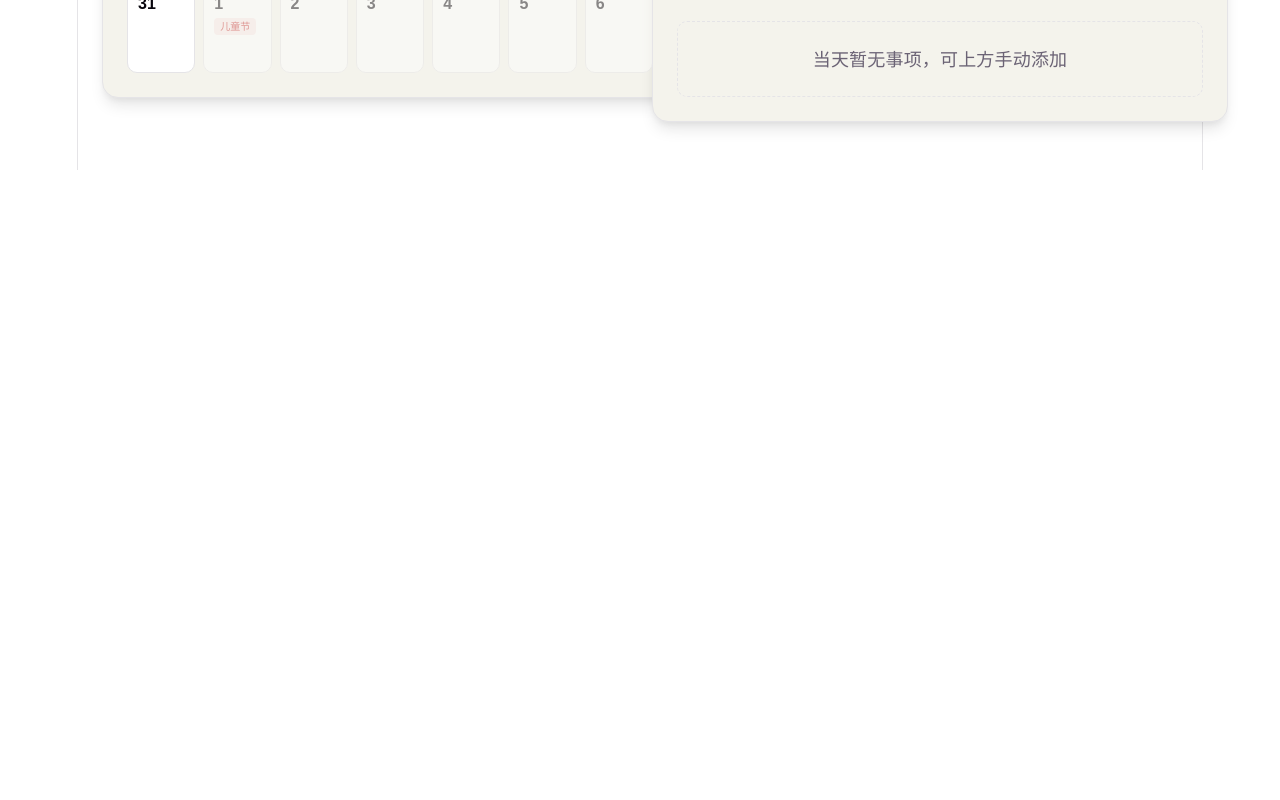
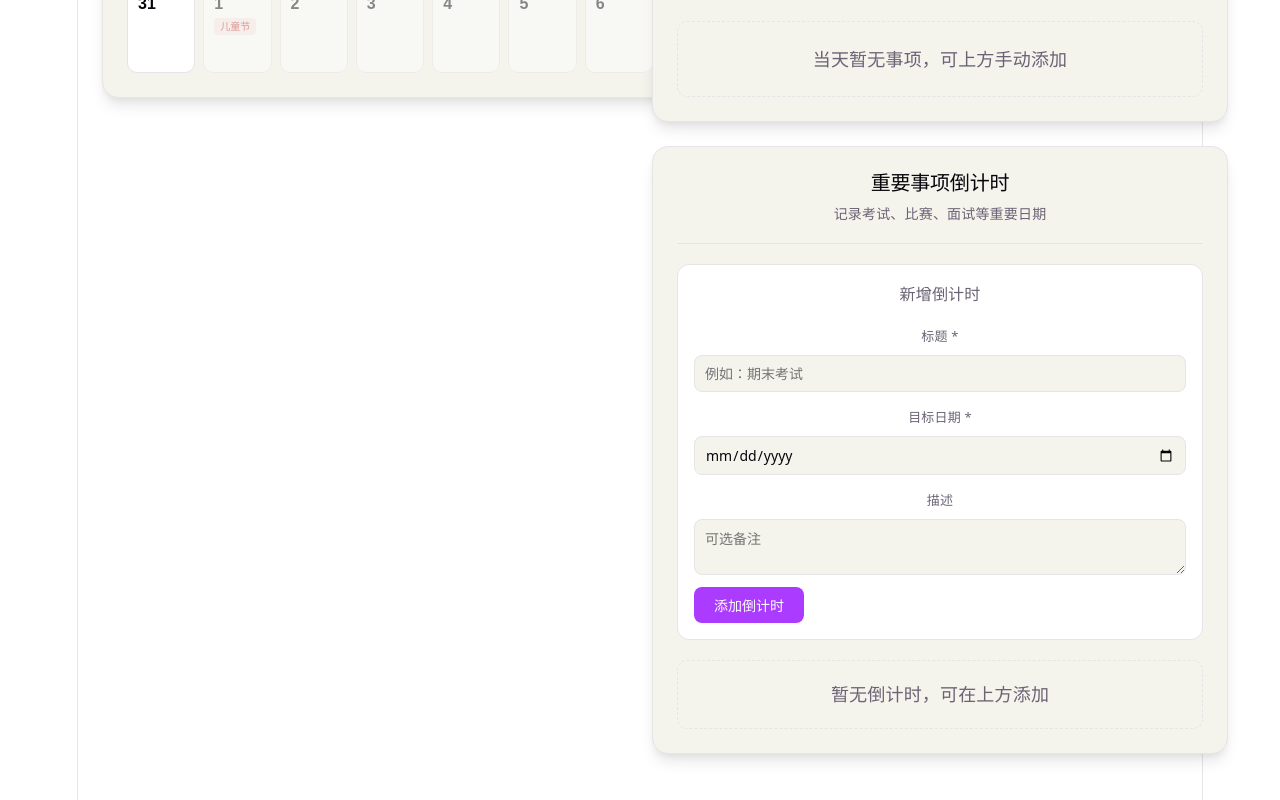
Before and after one commit to rp7se/voice-calendar, a React (Vite) app: page / in a window 1280 px wide. Shown: the part 754-1554 px from the top of the page. Before the commit the page ends 924 px from the top, so only its background shows below. Built offline with nearby package versions, Linux system fonts and the light colour scheme.

Commit message:
feat: add countdown cards

```diff
--- a/src/App.css
+++ b/src/App.css
@@ -33,6 +33,12 @@
   width: 100%;
   max-width: 1100px;
   align-items: start;
+}
+
+.app-side {
+  display: flex;
+  flex-direction: column;
+  gap: 24px;
 }
 
 /* --- 月历 --- */
@@ -186,6 +192,157 @@
   border-radius: 50%;
   background: var(--accent);
   flex-shrink: 0;
+}
+
+/* --- 倒计时 --- */
+
+.countdown-panel {
+  width: 100%;
+  padding: 24px;
+  border: 1px solid var(--border);
+  border-radius: 16px;
+  background: var(--code-bg);
+  box-shadow: var(--shadow);
+}
+
+.countdown-panel-header {
+  margin-bottom: 20px;
+  padding-bottom: 16px;
+  border-bottom: 1px solid var(--border);
+}
+
+.countdown-panel-header h2 {
+  margin: 0 0 6px;
+  font-size: 20px;
+}
+
+.countdown-panel-header p {
+  margin: 0;
+  font-size: 14px;
+  color: var(--text);
+}
+
+.countdown-form {
+  display: flex;
+  flex-direction: column;
+  gap: 12px;
+  margin-bottom: 20px;
+  padding: 16px;
+  border: 1px solid var(--border);
+  border-radius: 12px;
+  background: var(--bg);
+}
+
+.countdown-form h3 {
+  margin: 0 0 4px;
+  font-size: 16px;
+}
+
+.countdown-list {
+  display: flex;
+  flex-direction: column;
+  gap: 12px;
+}
+
+.countdown-empty {
+  margin: 0;
+  padding: 20px;
+  text-align: center;
+  color: var(--text);
+  border: 1px dashed var(--border);
+  border-radius: 10px;
+}
+
+.countdown-card {
+  display: flex;
+  align-items: flex-start;
+  justify-content: space-between;
+  gap: 12px;
+  padding: 16px;
+  border: 1px solid var(--border);
+  border-radius: 12px;
+  background: var(--bg);
+  box-shadow: 0 2px 8px rgba(0, 0, 0, 0.04);
+  transition: border-color 0.2s, transform 0.2s;
+}
+
+.countdown-card:hover {
+  transform: translateY(-1px);
+  border-color: var(--accent-border);
+}
+
+.countdown-card--today {
+  border-color: var(--accent);
+  background: var(--accent-bg);
+  box-shadow: 0 4px 12px rgba(170, 59, 255, 0.12);
+}
+
+.countdown-card--future {
+  border-left: 4px solid var(--accent);
+}
+
+.countdown-card--past {
+  opacity: 0.75;
+  border-left: 4px solid var(--border);
+}
+
+.countdown-card-body {
+  display: flex;
+  flex-direction: column;
+  gap: 4px;
+  min-width: 0;
+}
+
+.countdown-card-title {
+  margin: 0;
+  font-size: 16px;
+  color: var(--text-h);
+}
+
+.countdown-card-date {
+  margin: 0;
+  font-size: 13px;
+  color: var(--text);
+}
+
+.countdown-card-desc {
+  margin: 0;
+  font-size: 13px;
+  color: var(--text);
+  line-height: 1.5;
+}
+
+.countdown-card-remaining {
+  margin: 8px 0 0;
+  font-size: 15px;
+  font-weight: 600;
+  color: var(--accent);
+}
+
+.countdown-card--past .countdown-card-remaining {
+  color: var(--text);
+  font-weight: 500;
+}
+
+.countdown-card--today .countdown-card-remaining {
+  color: var(--text-h);
+}
+
+.countdown-delete-btn {
+  flex-shrink: 0;
+  padding: 6px 12px;
+  border: 1px solid var(--border);
+  border-radius: 6px;
+  background: transparent;
+  color: var(--text);
+  font-size: 13px;
+  cursor: pointer;
+  transition: border-color 0.2s, color 0.2s;
+}
+
+.countdown-delete-btn:hover {
+  border-color: #e57373;
+  color: #e57373;
 }
 
 /* --- 当日详情 --- */
--- a/src/App.tsx
+++ b/src/App.tsx
@@ -1,5 +1,6 @@
 import { useState } from 'react'
 import CalendarView from './components/CalendarView.tsx'
+import CountdownPanel from './components/CountdownPanel.tsx'
 import DayDetail from './components/DayDetail.tsx'
 import { formatDate } from './utils/date.ts'
 import './App.css'
@@ -29,7 +30,10 @@ function App() {
           onSelectDate={handleSelectDate}
           eventsVersion={eventsVersion}
         />
-        <DayDetail selectedDate={selectedDate} onEventsChange={handleEventsChange} />
+        <div className="app-side">
+          <DayDetail selectedDate={selectedDate} onEventsChange={handleEventsChange} />
+          <CountdownPanel />
+        </div>
       </div>
     </main>
   )
--- /dev/null
+++ b/src/components/CountdownPanel.tsx
@@ -0,0 +1,157 @@
+import { useEffect, useMemo, useState, type FormEvent } from 'react'
+import type { CountdownItem } from '../types/calendar.ts'
+import { addCountdown, deleteCountdown, getCountdowns } from '../utils/storage.ts'
+import { getDaysBetweenToday } from '../utils/date.ts'
+
+const EMPTY_FORM = {
+  title: '',
+  targetDate: '',
+  description: '',
+}
+
+function getCountdownLabel(targetDate: string): string {
+  const days = getDaysBetweenToday(targetDate)
+  if (days === null) {
+    return '日期无效'
+  }
+  if (days === 0) {
+    return '就是今天'
+  }
+  if (days > 0) {
+    return `还有 ${days} 天`
+  }
+  return `已过去 ${Math.abs(days)} 天`
+}
+
+function getCountdownStatus(targetDate: string): 'today' | 'future' | 'past' | 'invalid' {
+  const days = getDaysBetweenToday(targetDate)
+  if (days === null) {
+    return 'invalid'
+  }
+  if (days === 0) {
+    return 'today'
+  }
+  if (days > 0) {
+    return 'future'
+  }
+  return 'past'
+}
+
+export default function CountdownPanel() {
+  const [countdowns, setCountdowns] = useState<CountdownItem[]>([])
+  const [form, setForm] = useState(EMPTY_FORM)
+
+  const refreshCountdowns = () => {
+    setCountdowns(getCountdowns())
+  }
+
+  useEffect(() => {
+    refreshCountdowns()
+  }, [])
+
+  const sortedCountdowns = useMemo(() => {
+    return [...countdowns].sort((a, b) => a.targetDate.localeCompare(b.targetDate))
+  }, [countdowns])
+
+  const handleSubmit = (event: FormEvent<HTMLFormElement>) => {
+    event.preventDefault()
+    if (!form.title.trim() || !form.targetDate) {
+      return
+    }
+
+    addCountdown({
+      title: form.title.trim(),
+      targetDate: form.targetDate,
+      description: form.description.trim() || undefined,
+    })
+
+    setForm(EMPTY_FORM)
+    refreshCountdowns()
+  }
+
+  const handleDelete = (id: string) => {
+    deleteCountdown(id)
+    refreshCountdowns()
+  }
+
+  return (
+    <section className="countdown-panel" aria-label="倒计时">
+      <header className="countdown-panel-header">
+        <h2>重要事项倒计时</h2>
+        <p>记录考试、比赛、面试等重要日期</p>
+      </header>
+
+      <form className="countdown-form" onSubmit={handleSubmit}>
+        <h3>新增倒计时</h3>
+        <div className="form-row">
+          <label htmlFor="countdown-title">标题 *</label>
+          <input
+            id="countdown-title"
+            type="text"
+            value={form.title}
+            onChange={(e) => setForm((prev) => ({ ...prev, title: e.target.value }))}
+            placeholder="例如：期末考试"
+            required
+          />
+        </div>
+        <div className="form-row">
+          <label htmlFor="countdown-date">目标日期 *</label>
+          <input
+            id="countdown-date"
+            type="date"
+            value={form.targetDate}
+            onChange={(e) => setForm((prev) => ({ ...prev, targetDate: e.target.value }))}
+            required
+          />
+        </div>
+        <div className="form-row">
+          <label htmlFor="countdown-desc">描述</label>
+          <textarea
+            id="countdown-desc"
+            value={form.description}
+            onChange={(e) => setForm((prev) => ({ ...prev, description: e.target.value }))}
+            placeholder="可选备注"
+            rows={2}
+          />
+        </div>
+        <button type="submit" className="form-submit-btn">
+          添加倒计时
+        </button>
+      </form>
+
+      <div className="countdown-list">
+        {sortedCountdowns.length === 0 ? (
+          <p className="countdown-empty">暂无倒计时，可在上方添加</p>
+        ) : (
+          sortedCountdowns.map((item) => {
+            const status = getCountdownStatus(item.targetDate)
+            return (
+              <article
+                key={item.id}
+                className={`countdown-card countdown-card--${status}`}
+              >
+                <div className="countdown-card-body">
+                  <h4 className="countdown-card-title">{item.title}</h4>
+                  <p className="countdown-card-date">{item.targetDate}</p>
+                  {item.description && (
+                    <p className="countdown-card-desc">{item.description}</p>
+                  )}
+                  <p className="countdown-card-remaining">
+                    {getCountdownLabel(item.targetDate)}
+                  </p>
+                </div>
+                <button
+                  type="button"
+                  className="countdown-delete-btn"
+                  onClick={() => handleDelete(item.id)}
+                >
+                  删除
+                </button>
+              </article>
+            )
+          })
+        )}
+      </div>
+    </section>
+  )
+}
--- a/src/utils/date.ts
+++ b/src/utils/date.ts
@@ -31,6 +31,53 @@ export function isToday(date: Date): boolean {
   return isSameDate(date, new Date())
 }
 
+function parseDateString(dateStr: string): Date | null {
+  const parts = dateStr.trim().split('-')
+  if (parts.length !== 3) {
+    return null
+  }
+
+  const year = Number(parts[0])
+  const month = Number(parts[1]) - 1
+  const day = Number(parts[2])
+
+  if (Number.isNaN(year) || Number.isNaN(month) || Number.isNaN(day)) {
+    return null
+  }
+
+  const date = new Date(year, month, day)
+  if (
+    date.getFullYear() !== year ||
+    date.getMonth() !== month ||
+    date.getDate() !== day
+  ) {
+    return null
+  }
+
+  return date
+}
+
+function startOfDay(date: Date): Date {
+  return new Date(date.getFullYear(), date.getMonth(), date.getDate())
+}
+
+/**
+ * 计算目标日期与今天相差的天数（归零时分秒）。
+ * 正数表示未来，负数表示已过去，0 表示今天。
+ */
+export function getDaysBetweenToday(targetDate: string): number | null {
+  const target = parseDateString(targetDate)
+  if (!target) {
+    return null
+  }
+
+  const today = startOfDay(new Date())
+  const targetDay = startOfDay(target)
+  const msPerDay = 24 * 60 * 60 * 1000
+
+  return Math.round((targetDay.getTime() - today.getTime()) / msPerDay)
+}
+
 /**
  * 返回月历网格所需日期（周日起始，7 列）。
  * @param year 年份
```
